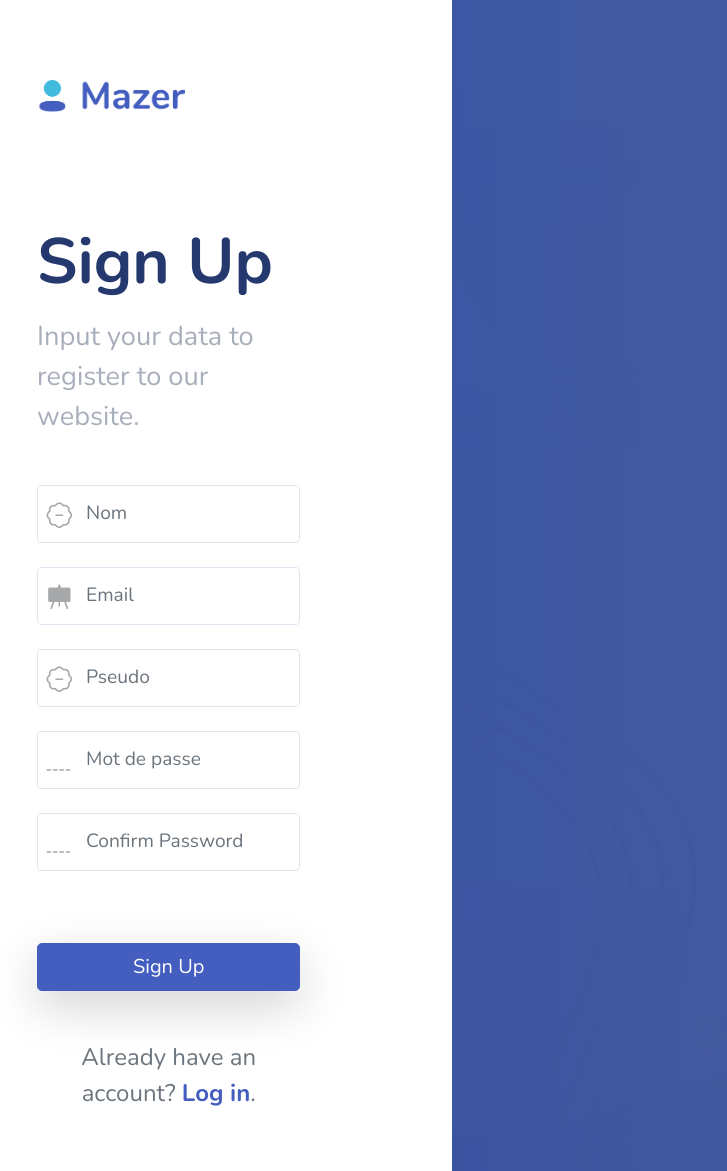
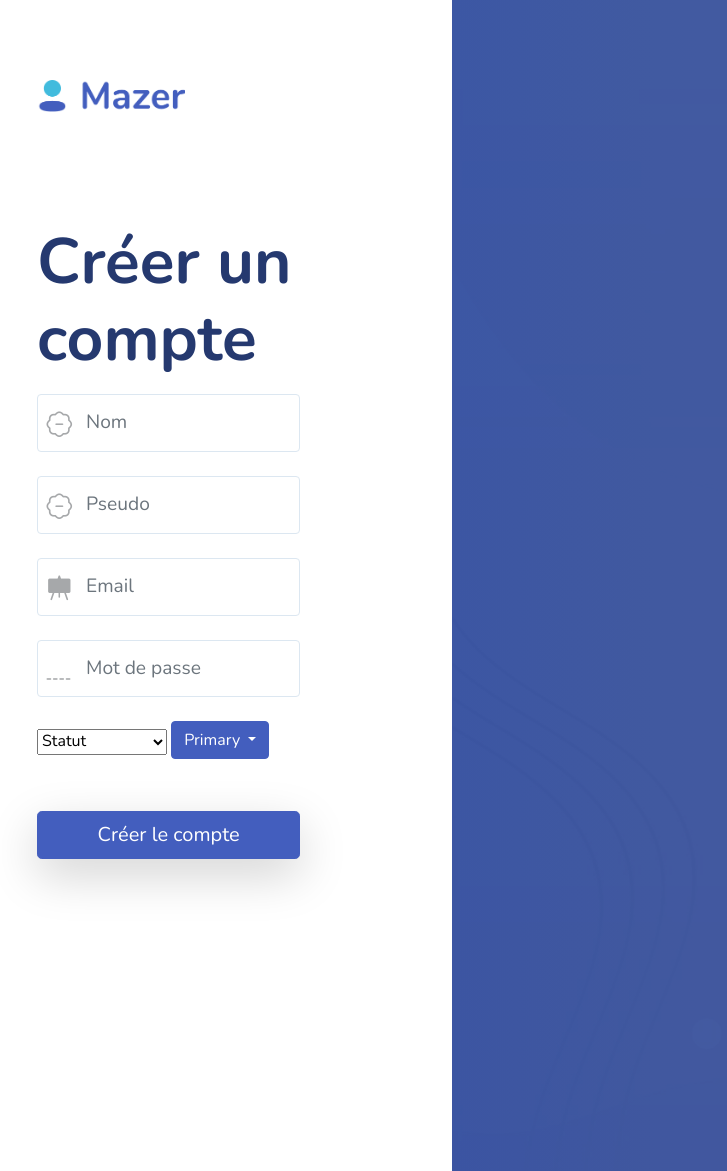
Before and after one commit to albanmp/be_web, a Flask app: page /auth-register in a window 1280 px wide. Shown: the whole page, without its empty margins (91-818 px from the left). Run offline with Flask 2, Linux system fonts and the light colour scheme; some libraries are stand-ins or nearby versions.

Commit message:
Ajout sélection type utilisateur

```diff
--- a/Site/myApp/template/auth-register.html
+++ b/Site/myApp/template/auth-register.html
@@ -21,13 +21,18 @@
                     <div class="auth-logo">
                         <a href="/"><img src="/static/images/logo/logo.png" alt="Logo"></a>
                     </div>
-                    <h1 class="auth-title">Sign Up</h1>
-                    <p class="auth-subtitle mb-5">Input your data to register to our website.</p>
+                    <h1 class="auth-title">Créer un compte</h1>
 
                     <form action="/">
 
                         <div class="form-group position-relative has-icon-left mb-4">
                             <input type="text" class="form-control form-control-xl" placeholder="Nom">
+                            <div class="form-control-icon">
+                                <i class="bi bi-person"></i>
+                            </div>
+                        </div>
+                        <div class="form-group position-relative has-icon-left mb-4">
+                            <input type="text" class="form-control form-control-xl" placeholder="Pseudo">
                             <div class="form-control-icon">
                                 <i class="bi bi-person"></i>
                             </div>
@@ -39,32 +44,37 @@
                             </div>
                         </div>
                         <div class="form-group position-relative has-icon-left mb-4">
-                            <input type="text" class="form-control form-control-xl" placeholder="Pseudo">
-                            <div class="form-control-icon">
-                                <i class="bi bi-person"></i>
-                            </div>
-                        </div>
-                        <div class="form-group position-relative has-icon-left mb-4">
                             <input type="password" class="form-control form-control-xl" placeholder="Mot de passe">
                             <div class="form-control-icon">
                                 <i class="bi bi-shield-lock"></i>
                             </div>
                         </div>
-                        <div class="form-group position-relative has-icon-left mb-4">
-                            <input type="password" class="form-control form-control-xl" placeholder="Confirm Password">
-                            <div class="form-control-icon">
-                                <i class="bi bi-shield-lock"></i>
+
+                        <select name="monSelect" aria-label="monSelect">
+                            <option selected disabled>
+                                Statut
+                            </option>
+                            <option value="2">Administrateur</option>
+                            <option value="4">Utilisateur</option>
+                        </select>
+
+                        <div class="btn-group mb-1">
+                            <div class="dropdown">
+                                <button class="btn btn-primary dropdown-toggle me-1" type="button"
+                                    id="dropdownMenuButton" data-bs-toggle="dropdown"
+                                    aria-haspopup="true" aria-expanded="false">
+                                    Primary
+                                </button>
+                                <div class="dropdown-menu" aria-labelledby="dropdownMenuButton">
+                                    <a class="dropdown-item" href="#">Option 1</a>
+                                    <a class="dropdown-item" href="#">Option 2</a>
+                                    <a class="dropdown-item" href="#">Option 3</a>
+                                </div>
                             </div>
                         </div>
 
-                        <button class="btn btn-primary btn-block btn-lg shadow-lg mt-5">Sign Up</button>
+                        <button class="btn btn-primary btn-block btn-lg shadow-lg mt-5">Créer le compte</button>
                     </form>
-
-                    <div class="text-center mt-5 text-lg fs-4">
-                        <p class='text-gray-600'>Already have an account? <a href="/auth-login"
-                                class="font-bold">Log
-                                in</a>.</p>
-                    </div>
                 </div>
             </div>
 
```
